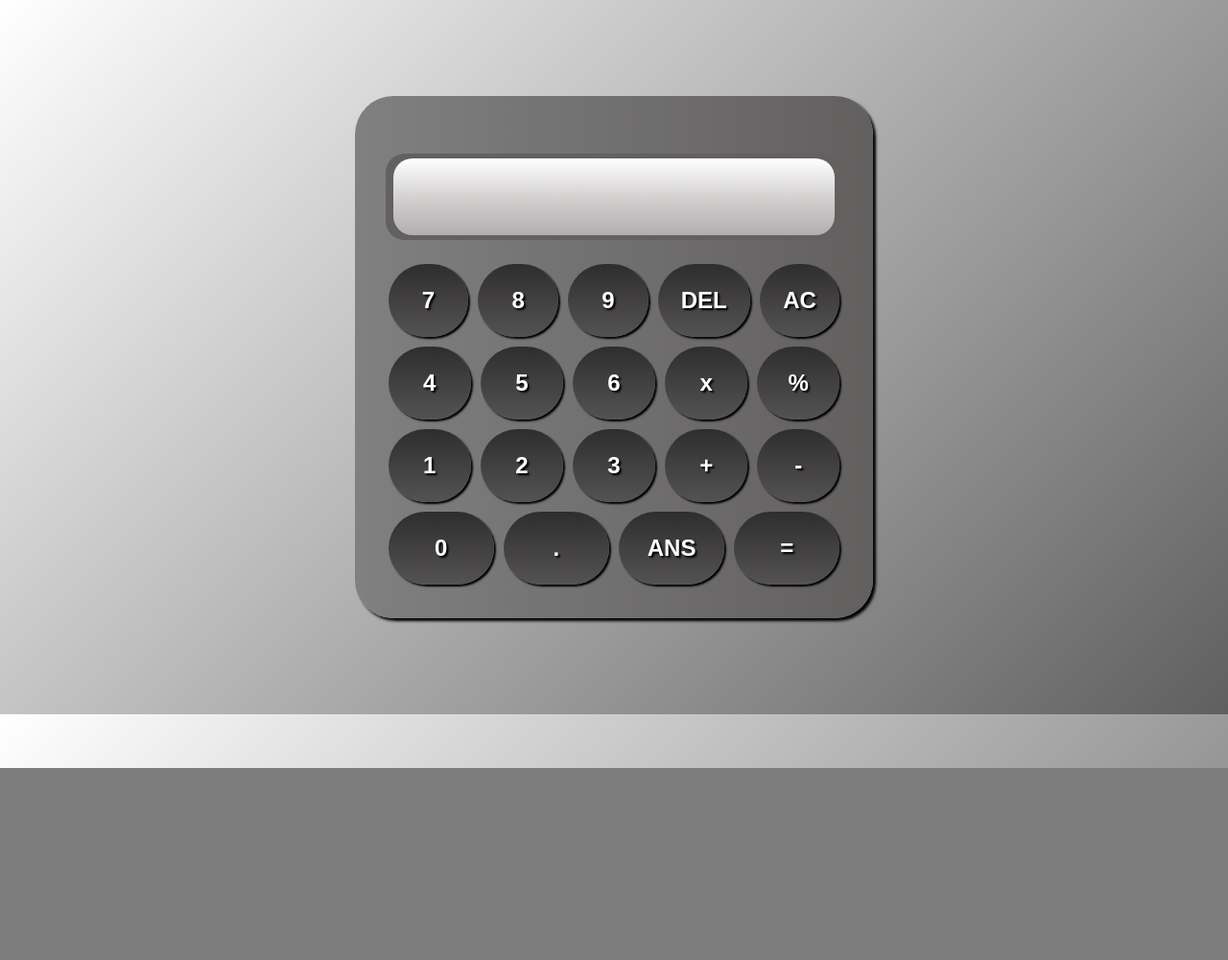
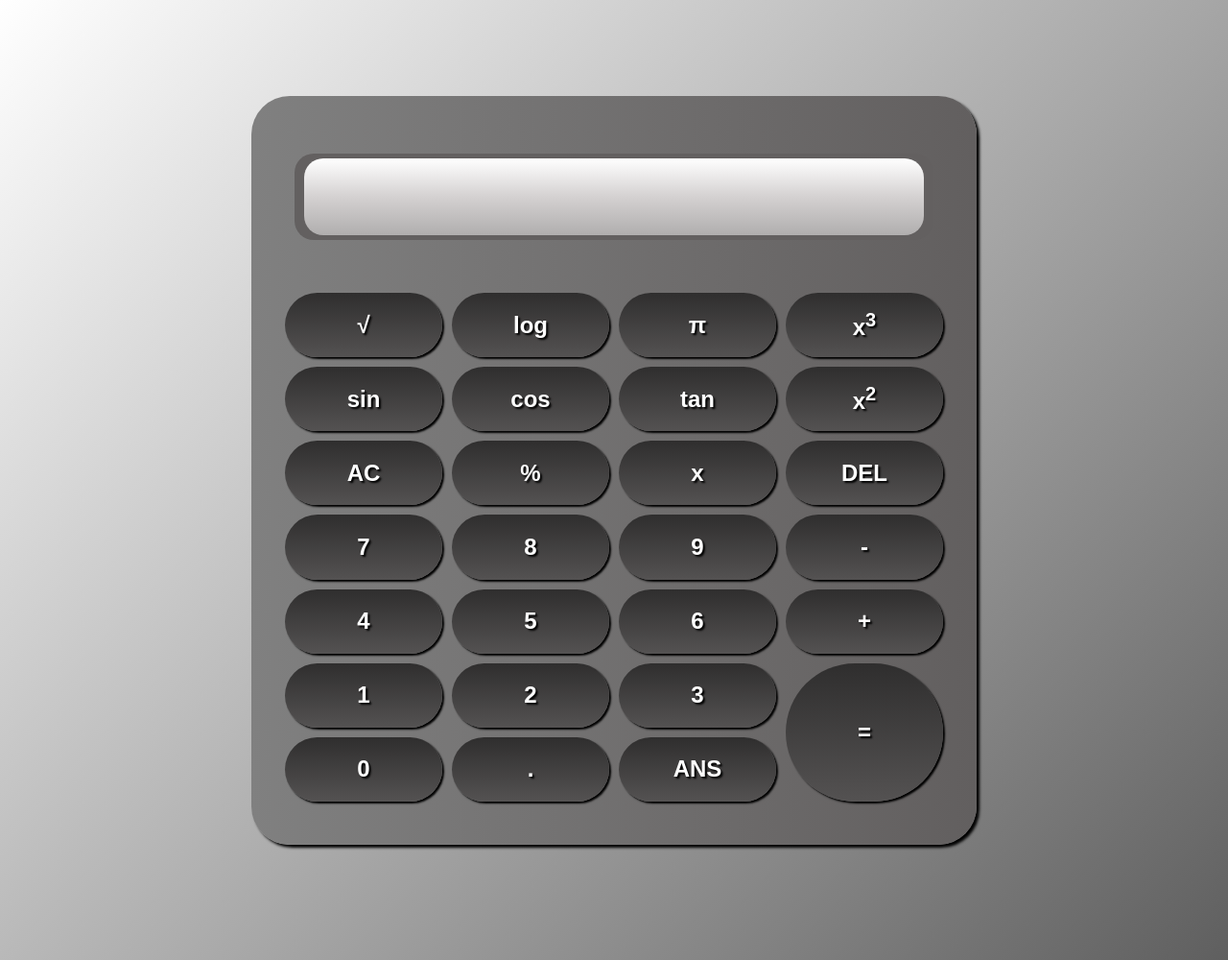
Before and after one commit to andresSBLM/proyectos_simples, a PHP site: page / in a window 1280 px wide. Shown: the whole page at 96% size. Before the commit the page ends 800 px from the top, so only its background shows below. Run offline with PHP 8.4, Linux system fonts and the light colour scheme.

Commit message:
mejora calculadora

```diff
--- a/calculadora_profesional/css/style.css
+++ b/calculadora_profesional/css/style.css
@@ -27,12 +27,13 @@ body {
     margin: 100px;
     text-align: center;
     background: var(--color-body);
+    min-height: 100vh ;
 }
 
 /*Calculadora */
 
 #principal {
-    max-width: 50%;
+    max-width: 70%;
     background: var(--color-calculadora);
     margin: auto;
     padding-top: 60px;
@@ -55,7 +56,7 @@ input {
     border: 0;
     text-align: right;
     padding-right:20px ;
-    font-size: var(--l);
+    font-size: var(--xl);
     text-shadow: 0.5px 0.5px 0.5px var(--sombras);
 
 }
@@ -72,14 +73,16 @@ input {
     background: var(--fondo-input-entrada);
 }
 
-.fila {
-    max-width: 89%;
-    margin: auto;
-    display: flex;
+.contenedor {
+    display: grid;
+    margin: 30px;
+    padding-bottom: 40px;
+    grid-template-columns: repeat(4, 1fr);
+    grid-template-rows: repeat(7, 1fr);
+    height: 600px;
 }
 
 button {
-    width: 100%;
     padding: 5%;
     margin: 5px;
     font-size: var(--l);
@@ -92,6 +95,10 @@ button {
     text-shadow: 2px 2px 2px var(--sombras);
 }
 
+#igual {
+    grid-row: span 2;
+}
+
 #final {
     padding-bottom: 30px;
 }
--- a/calculadora_profesional/index.html
+++ b/calculadora_profesional/index.html
@@ -1,5 +1,6 @@
 <!DOCTYPE html>
 <html lang="en">
+
 <head>
     <meta charset="UTF-8">
     <meta name="viewport" content="width=device-width, initial-scale=1.0">
@@ -7,38 +8,50 @@
     <title>Calculadora</title>
     <link rel="stylesheet" href="css/style.css">
 </head>
+
 <body>
     <main id="principal">
         <div id="fondo-entrada-salida">
             <input id="salida" name="salida" type="text" readonly>
             <input id="entrada" name="entrada" type="text" readonly>
         </div>
-        <article class="fila" id="inicio">
+        <article class="contenedor" id="inicio">
+            <button onclick="raiz_cuadrada()">√</button>
+            <button onclick="log()">log</button>
+            <button onclick="numero(Math.PI)">π</button>
+            <button>x<sup>3</sup></button>
+
+            <button onclick="sin()">sin</button>
+            <button onclick="cos()">cos</button>
+            <button>tan</button>
+            <button>x<sup>2</sup></button>
+
+            <button onclick="borrar_todo()">AC</button>
+            <button onclick="numero('%')">%</button>
+            <button onclick="numero('x')">x</button>
+            <button onclick="borrar_ultimo()">DEL</button>
             <button onclick="numero(7)">7</button>
             <button onclick="numero(8)">8</button>
             <button onclick="numero(9)">9</button>
-            <button onclick="borrar_ultimo()">DEL</button>
-            <button onclick="borrar_todo()">AC</button>
-        </article>
-        <article class="fila">
+            <button onclick="numero('-')">-</button>
+
+
             <button onclick="numero(4)">4</button>
             <button onclick="numero(5)">5</button>
             <button onclick="numero(6)">6</button>
-            <button onclick="numero('x')">x</button>
-            <button onclick="numero('%')">%</button>
-        </article>
-        <article class="fila">
+            <button onclick="numero('+')">+</button>
+
+
             <button onclick="numero(1)">1</button>
             <button onclick="numero(2)">2</button>
             <button onclick="numero(3)">3</button>
-            <button onclick="numero('+')">+</button>
-            <button onclick="numero('-')">-</button>
-        </article>
-        <article id="final" class="fila">
+            <button id="igual" onclick="evaluar()">=</button>
+
+
             <button onclick="numero(0)">0</button>
             <button onclick="numero('.')">.</button>
             <button onclick="numero(ultimo_resultado)">ANS</button>
-            <button onclick="evaluar()">=</button>
+
         </article>
 
     </main>
@@ -48,16 +61,39 @@
         var estado = "";
         var ultimo_resultado = "";
 
-        function numero(num)
-        {
+        function numero(num) {
             if ((num == "x" || num == "%" || num == "-" || num == "+") && estado == "reciente_resultado") {
                 entrada.value = ultimo_resultado;
-            } else if (estado == "reciente_resultado")
-            {
+            } else if (estado == "reciente_resultado") {
                 entrada.value = "";
             }
             entrada.value += num;
             estado = "";
+        }
+
+        function raiz_cuadrada() {
+            const SALIDA = Math.sqrt(entrada.value);
+            salida.value = SALIDA;
+            entrada.value = '';
+            ultimo_resultado = SALIDA;
+
+        }
+
+        function log() {
+            salida.value = Math.log(entrada.value);
+            entrada.value = '';
+        }
+
+        function sin() {
+            entrada.value = Math.sin(entrada.value);
+        }
+
+        function cos() {
+            entrada.value = Math.cos(entrada.value);
+        }
+
+        function tan() {
+            entrada.value = Math.tan(entrada.value);
         }
 
         function borrar_ultimo() {
@@ -71,7 +107,7 @@
 
         function evaluar() {
             try {
-                const expresion = entrada.value.replaceAll("x","*").replaceAll("%","/");
+                const expresion = entrada.value.replaceAll("x", "*").replaceAll("%", "/");
                 const resultado = eval(expresion);
                 salida.value = resultado;
                 ultimo_resultado = resultado;
@@ -84,4 +120,5 @@
         }
     </script>
 </body>
+
 </html>
```
